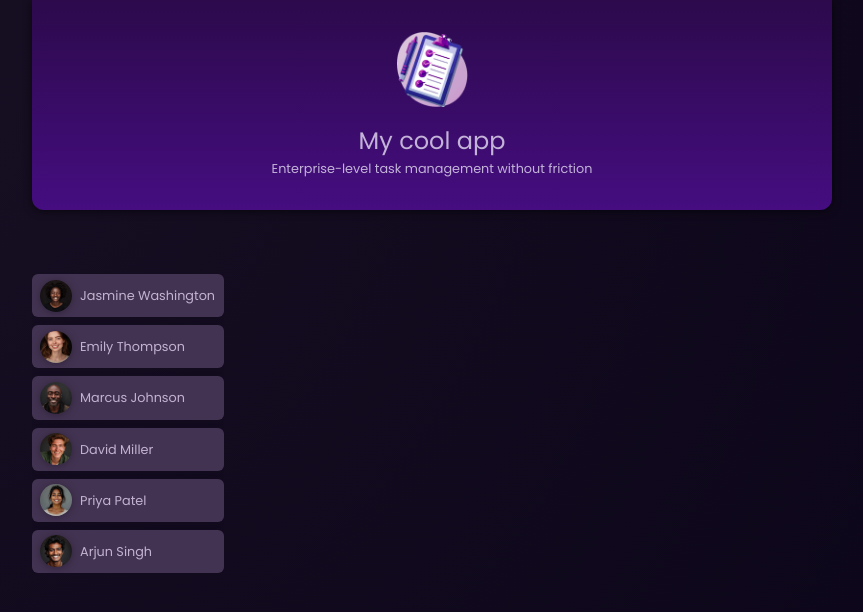
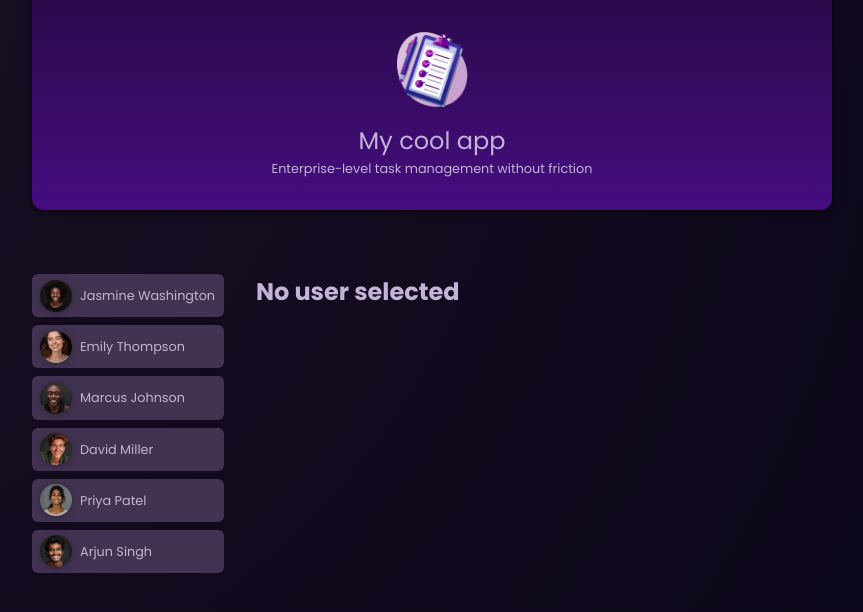
Before and after one commit to dvlex/angular-complete-guide, an Angular app: page / in a window 1280 px wide. Shown: the top 612 px of the page, without its empty margins (208-1071 px from the left). Built offline with nearby package versions, Linux system fonts and the light colour scheme.

Commit message:
tasks component with @for

```diff
--- a/src/app/app.component.html
+++ b/src/app/app.component.html
@@ -1,11 +1,18 @@
 <app-header></app-header>
 <main>
-    <ul id="users">
-        <li *ngFor="let user of users">
-            <app-user [user]="user" (select)="onSelectUser($event)"></app-user>
-        </li>
-    </ul>
+  <ul id="users">
+    @for (user of users; track $index) {
+      <li>
+        <app-user [user]="user" (select)="onSelectUser($event)"></app-user>
+      </li>
+    }
+  </ul>
+
+  @if (userName) {
+    <app-tasks [task]="userName"></app-tasks>
+  } @else {
+    <p id="fallback">No user selected</p>
+  }
 </main>
 
-<app-tasks [task]="userName"></app-tasks>
 <router-outlet />
```
